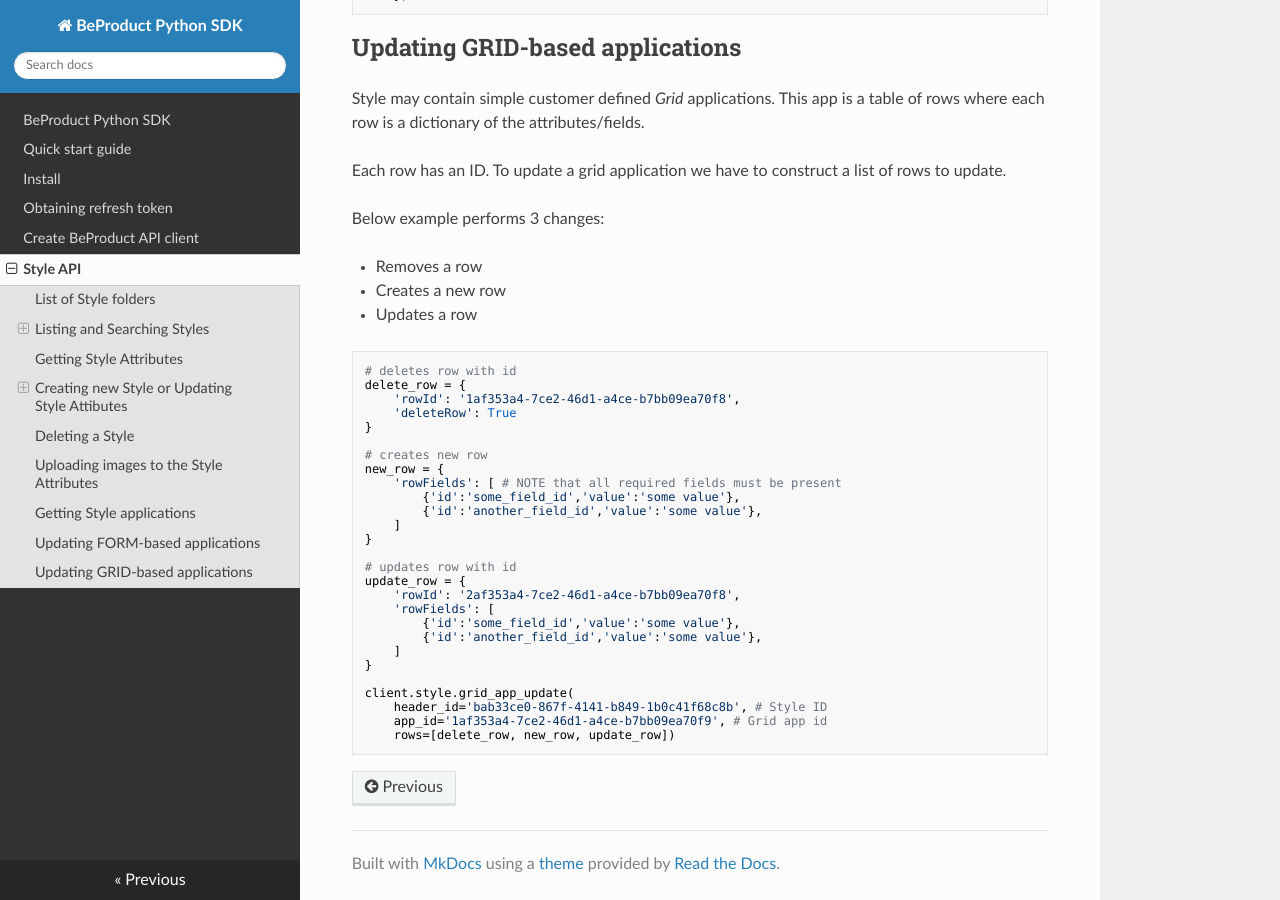
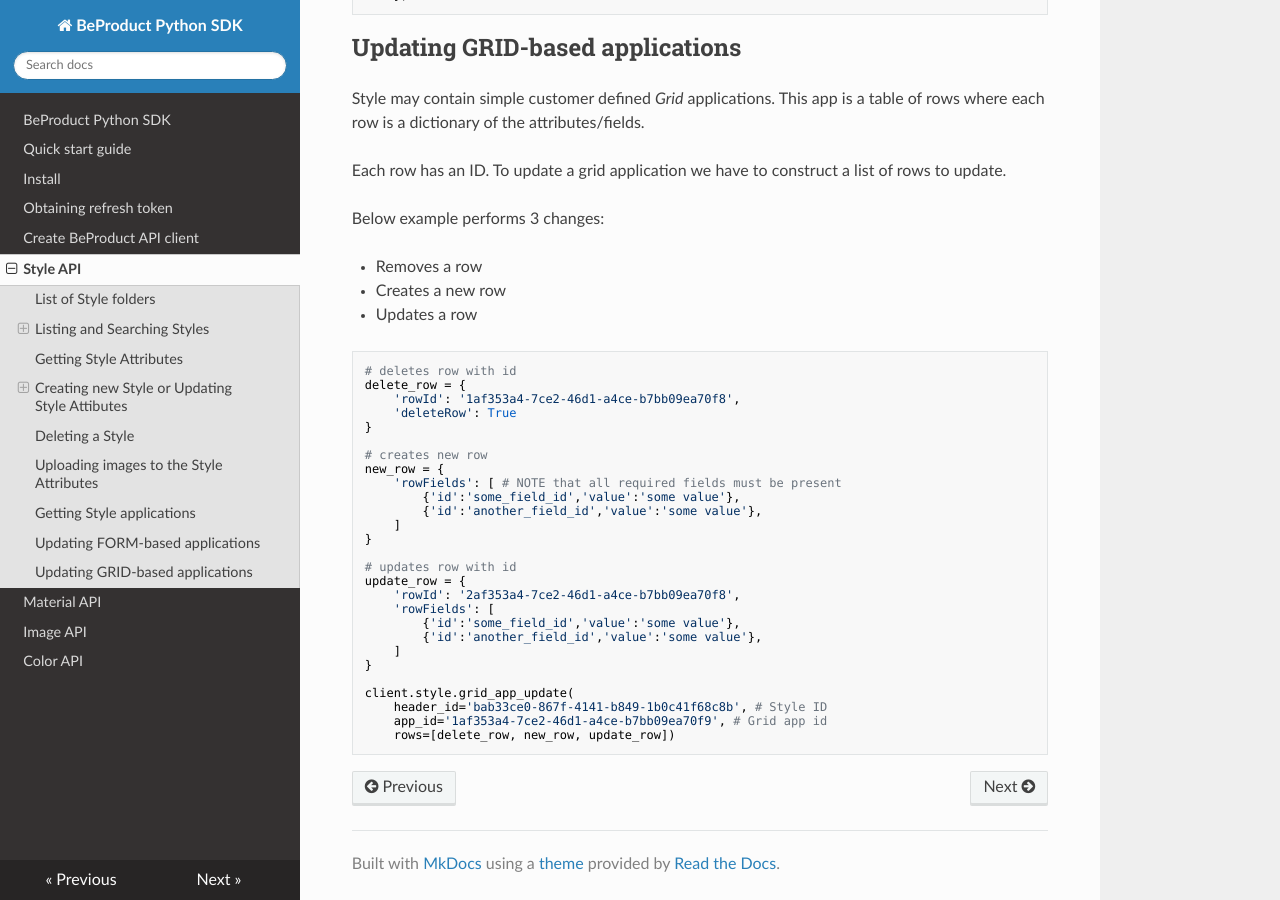
Before and after one commit to BeProduct/BeProduct.Python.SDK, an MkDocs documentation site: the page built from docs/040-style-api.md, in a window 1280 px wide and 900 px high, scrolled down 5888 px. Built offline with MkDocs 1.6.1, drawn with Linux system fonts in a browser that asks for light colours; nearby versions of some CDN libraries.

Commit message:
some new docs

````diff
--- /dev/null
+++ b/docs/050-material-api.md
@@ -0,0 +1,6 @@
+# Material API
+## Use Style API as a reference
+
+```python
+client.material. .......
+```
--- /dev/null
+++ b/docs/060-image-api.md
@@ -0,0 +1,6 @@
+# Image API
+## See Style API as a reference
+
+```python
+client.image. .......
+```
--- /dev/null
+++ b/docs/070-color-api.md
@@ -0,0 +1,6 @@
+# Color API
+## Use Style API as a reference
+
+```python
+client.color. .......
+```
````
Also changed, not shown: docs/index.md (+3 -0 lines).
